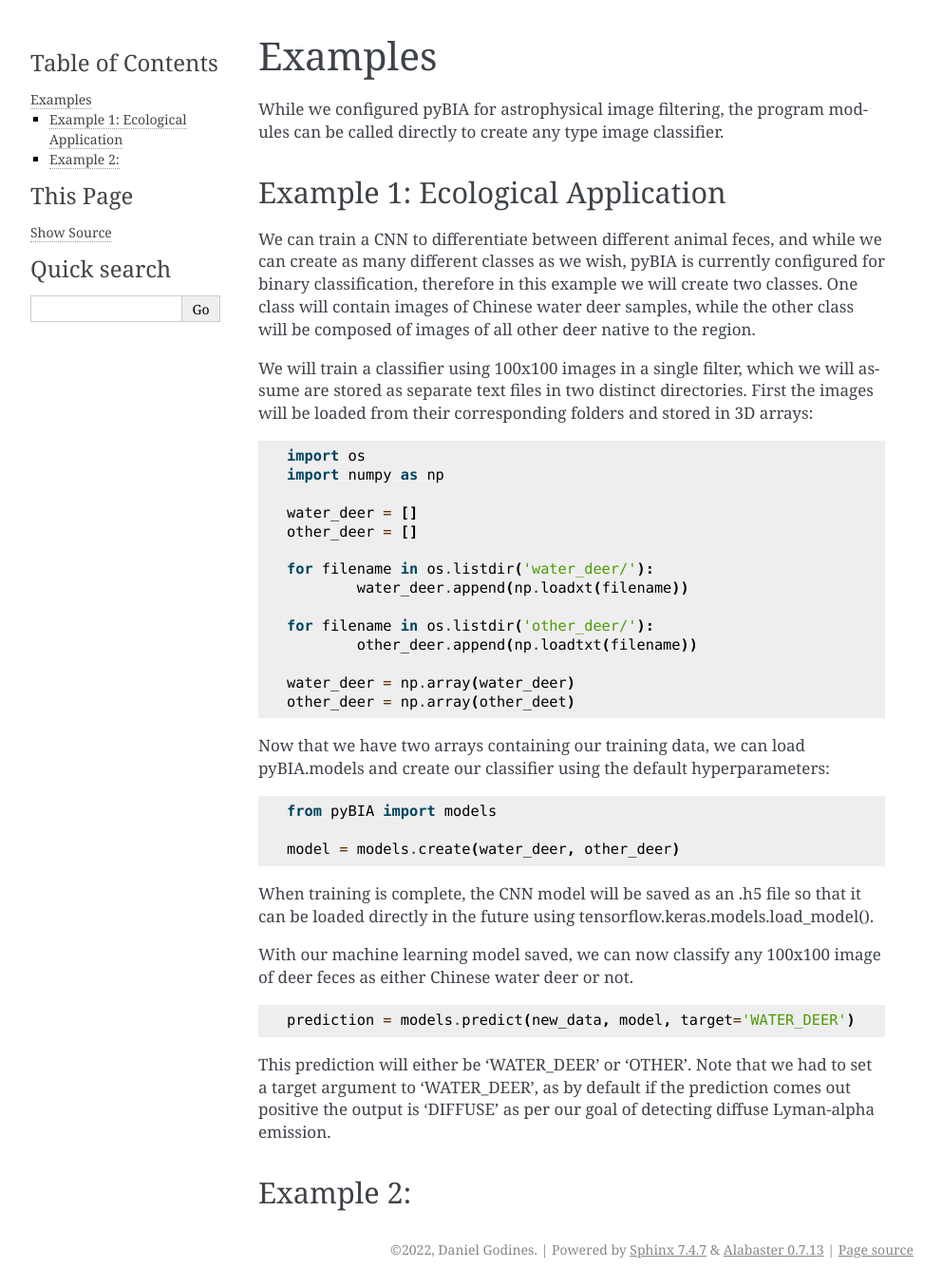
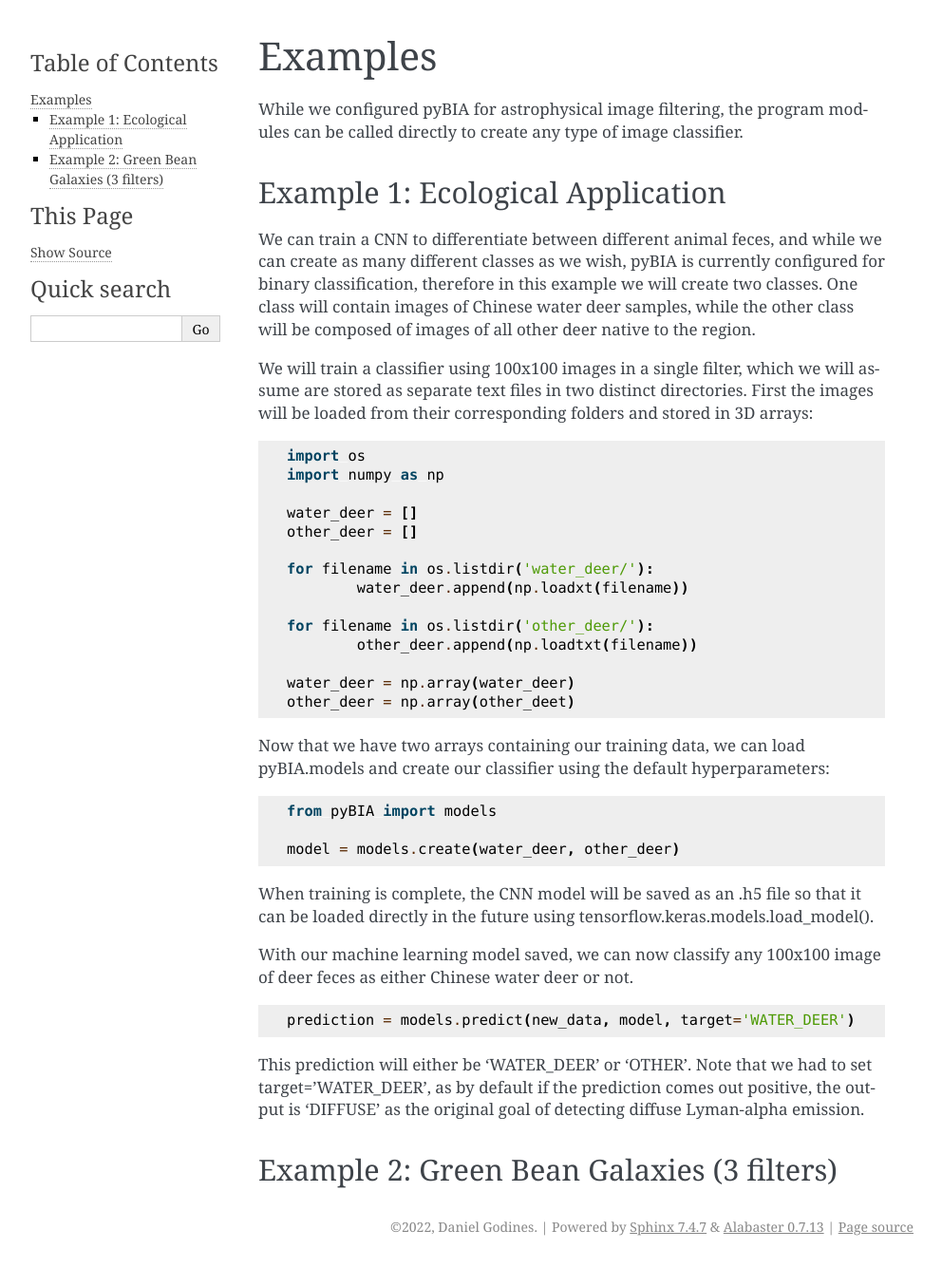
Before and after one commit to Professor-G/pyBIA, a Sphinx documentation site: the page built from docs/source/Examples.rst, in a window 1280 px wide. Shown: the whole page at 95% size, without its empty margins (148-1140 px from the left). Built offline with Sphinx 7.4.7, drawn with Linux system fonts in a browser that asks for light colours; after the commit the page ends 1331 px from its top, so only the background shows below that.

Commit message:
New message for the combined commit

```diff
--- a/docs/source/Examples.rst
+++ b/docs/source/Examples.rst
@@ -2,7 +2,7 @@
 
 Examples
 ========
-While we configured pyBIA for astrophysical image filtering, the program modules can be called directly to create any type image classifier.
+While we configured pyBIA for astrophysical image filtering, the program modules can be called directly to create any type of image classifier.
 
 Example 1: Ecological Application
 -----------
@@ -44,8 +44,8 @@ With our machine learning model saved, we can now classify any 100x100 image of
 
 	prediction = models.predict(new_data, model, target='WATER_DEER')
 
-This prediction will either be 'WATER_DEER' or 'OTHER'. Note that we had to set a target argument to 'WATER_DEER', as by default if the prediction comes out positive the output is 'DIFFUSE' as per our goal of detecting diffuse Lyman-alpha emission.
+This prediction will either be 'WATER_DEER' or 'OTHER'. Note that we had to set  target='WATER_DEER', as by default if the prediction comes out positive, the output is 'DIFFUSE' as the original goal of detecting diffuse Lyman-alpha emission.
 
 
-Example 2:
+Example 2: Green Bean Galaxies (3 filters)
 -----------
--- a/pyproject.toml
+++ b/pyproject.toml
@@ -1,3 +1,3 @@
 [build-system]
-requires = ["setuptools>=42", "wheel", "numpy>= 1.22.3","tensorflow==2.6.0","astropy==5.0.4","scipy==1.7.3", "matplotlib == 3.5.1", "photutils == 1.4.0", "pandas==1.4.1"]
+requires = ["setuptools>=61", "wheel", "numpy>=1.22.3","tensorflow==2.6.0","astropy==5.0.4","scipy==1.7.3", "matplotlib == 3.5.1", "photutils == 1.4.0", "pandas==1.4.1"]
 build-backend = "setuptools.build_meta"
```
Also changed, not shown: 6 other files.
